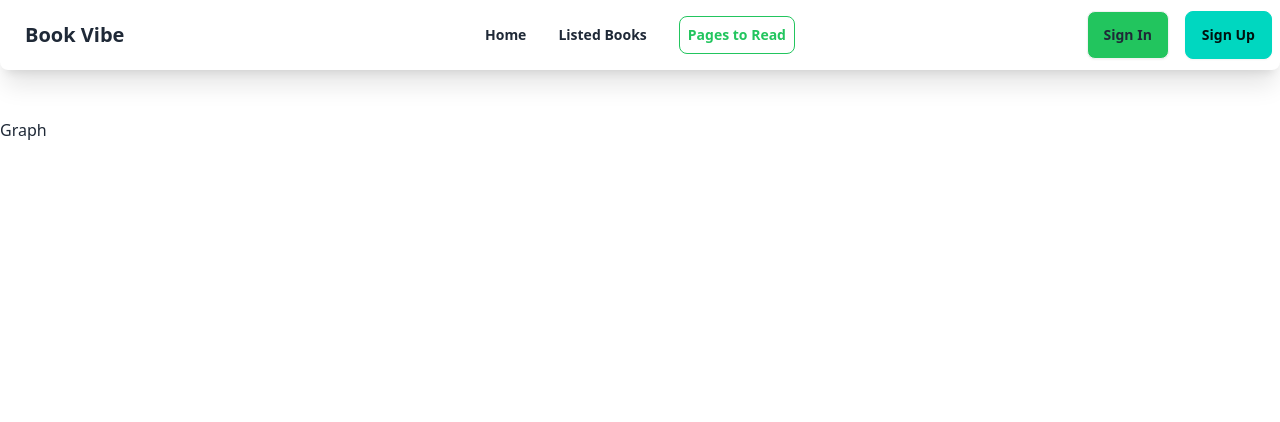
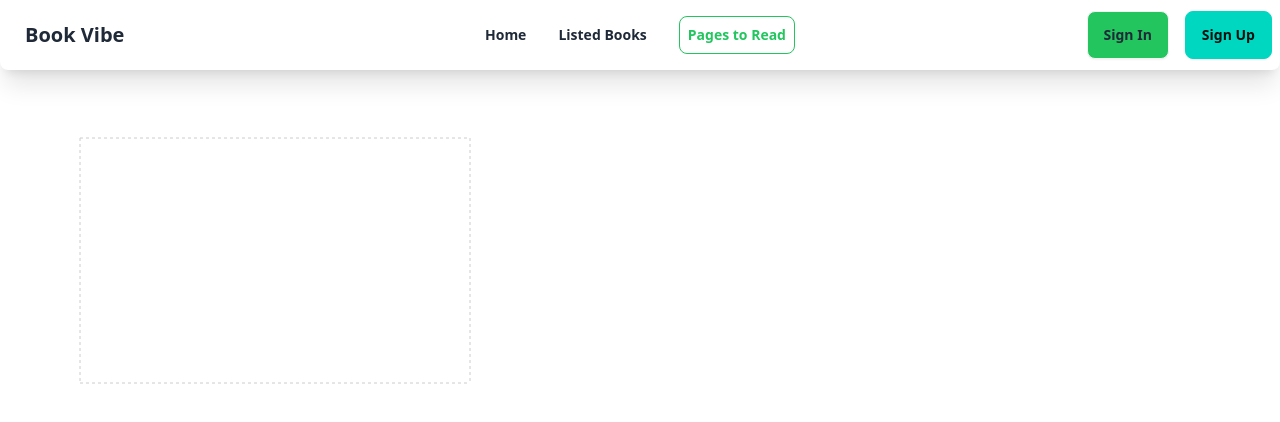
Before and after one commit to Marg0n/book-vibe, a React (Vite) app: page /pagestoread in a window 1280 px wide. Shown: the top 422 px of the page. Built offline with nearby package versions, Linux system fonts and the light colour scheme.

Commit message:
added chart

```diff
--- a/package.json
+++ b/package.json
@@ -15,7 +15,8 @@
     "react-dom": "^18.2.0",
     "react-hot-toast": "^2.4.1",
     "react-icons": "^5.0.1",
-    "react-router-dom": "^6.22.3"
+    "react-router-dom": "^6.22.3",
+    "recharts": "^2.12.3"
   },
   "devDependencies": {
     "@types/react": "^18.2.66",
--- /dev/null
+++ b/src/components/Chart.jsx
@@ -0,0 +1,75 @@
+import { useEffect, useState } from 'react';
+import { Bar, BarChart, CartesianGrid, Cell, XAxis, YAxis } from 'recharts';
+import { getReadBooks } from '../utils/storage';
+
+const Chart = () => {
+
+    const [bookData, setbookData] = useState([]);
+
+    const books = getReadBooks();
+    // console.log(books);
+
+    // const { bookName, totalPages } = books;
+
+    const colors = ['#0088FE', '#00C49F', '#FFBB28', '#FF8042', 'red', 'pink'];
+
+    useEffect(() => {
+        const bookInfo = books.map(book => {
+            const data = {
+                name: book.bookName,
+                price: book.totalPages,
+            }
+            return data;
+        })
+
+        setbookData(bookInfo);
+        // setPages(books.map(book => book.totalPages));
+    }, []);
+
+
+    console.log(bookData);
+
+    const data = bookData;
+
+
+    const getPath = (x, y, width, height) => {
+        return `M${x},${y + height}C${x + width / 3},${y + height} ${x + width / 2},${y + height / 3}
+        ${x + width / 2}, ${y}
+        C${x + width / 2},${y + height / 3} ${x + (2 * width) / 3},${y + height} ${x + width}, ${y + height}
+        Z`;
+    };
+
+    const TriangleBar = (props) => {
+        const { fill, x, y, width, height } = props;
+
+        return <path d={getPath(x, y, width, height)} stroke="none" fill={fill} />;
+    };
+
+    return (
+        <div>
+            <BarChart
+                width={500}
+                height={300}
+                data={data}
+                margin={{
+                    top: 20,
+                    right: 30,
+                    left: 20,
+                    bottom: 5,
+                }}
+            >
+                <CartesianGrid strokeDasharray="3 3" />
+                <XAxis dataKey="name" />
+                <YAxis />
+                <Bar dataKey="price" fill="#8884d8" shape={<TriangleBar />} label={{ position: 'top' }}>
+                    {data.map((entry, index) => (
+                        <Cell key={`cell-${index}`} fill={colors[index % 20]} />
+                    ))}
+                </Bar>
+            </BarChart>
+
+        </div>
+    );
+};
+
+export default Chart;
--- a/src/pages/PagesToRead.jsx
+++ b/src/pages/PagesToRead.jsx
@@ -1,9 +1,10 @@
+import Chart from "../components/Chart";
 
 
 const PagesToRead = () => {
     return (
-        <div>
-            Graph
+        <div className="container mx-auto">
+            <Chart />
         </div>
     );
 };
```
Also changed, not shown: 1 other file (tests, documents, lock files or other folders).
